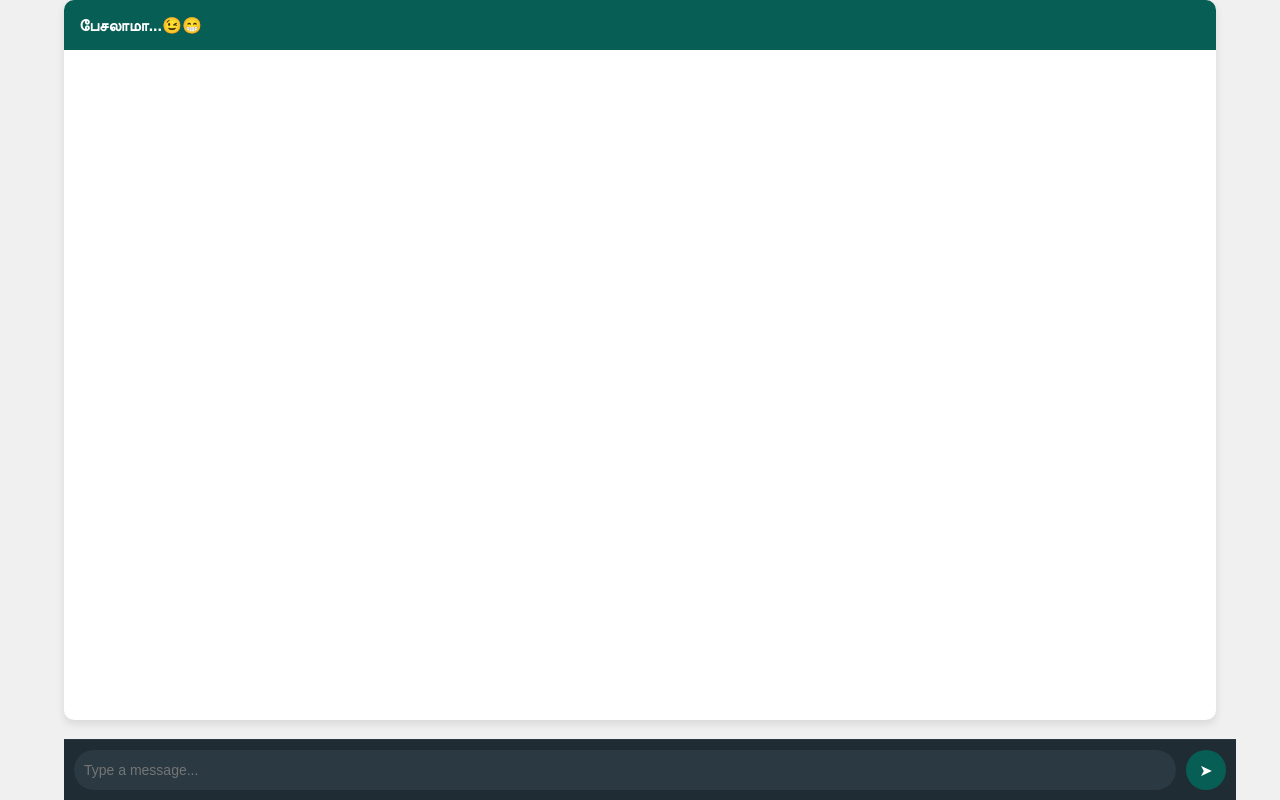
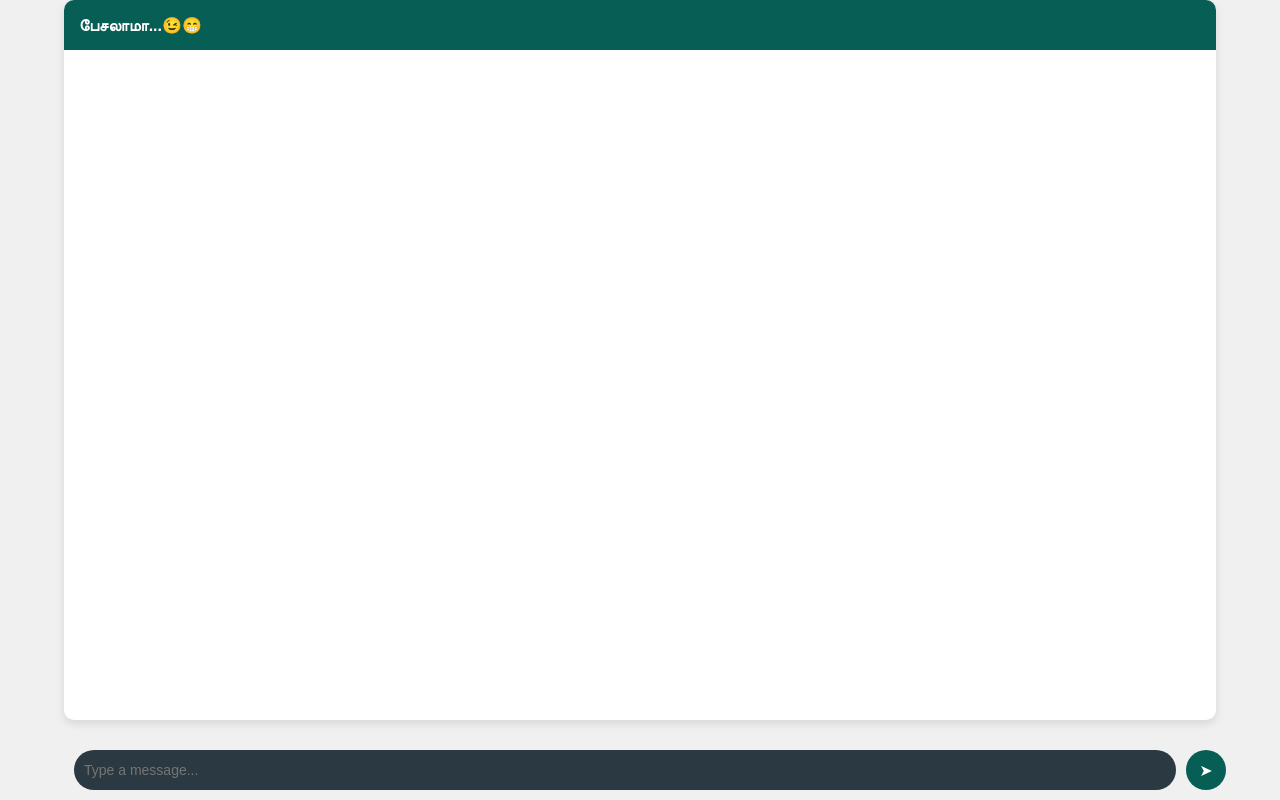
Before and after one commit to Maniyarsan/app-frontend, a plain HTML site: page public/index.html in a window 1280 px wide. Drawn offline with Linux system fonts and the light colour scheme.

Commit message:
add color

```diff
--- a/public/style.css
+++ b/public/style.css
@@ -55,7 +55,7 @@ body {
     max-width: 70%;
     padding: 8px 12px;
     border-radius: 10px;
-    font-size: 14px;
+    font-size: 12px;
     word-wrap: break-word;
     display: flex;
     flex-direction: column;
@@ -85,8 +85,8 @@ body {
 #input-area {
     display: flex;
     padding: 10px;
-    background: #202c33; /* WhatsApp dark grey */
-    border-top: 1px solid #2a3942;
+    background: #f0f0f0;
+    border-top: 1px solid #f0f0f0;
     flex-shrink: 0;
     position: fixed; /* Keep input at the bottom */
     bottom: 0;
```
